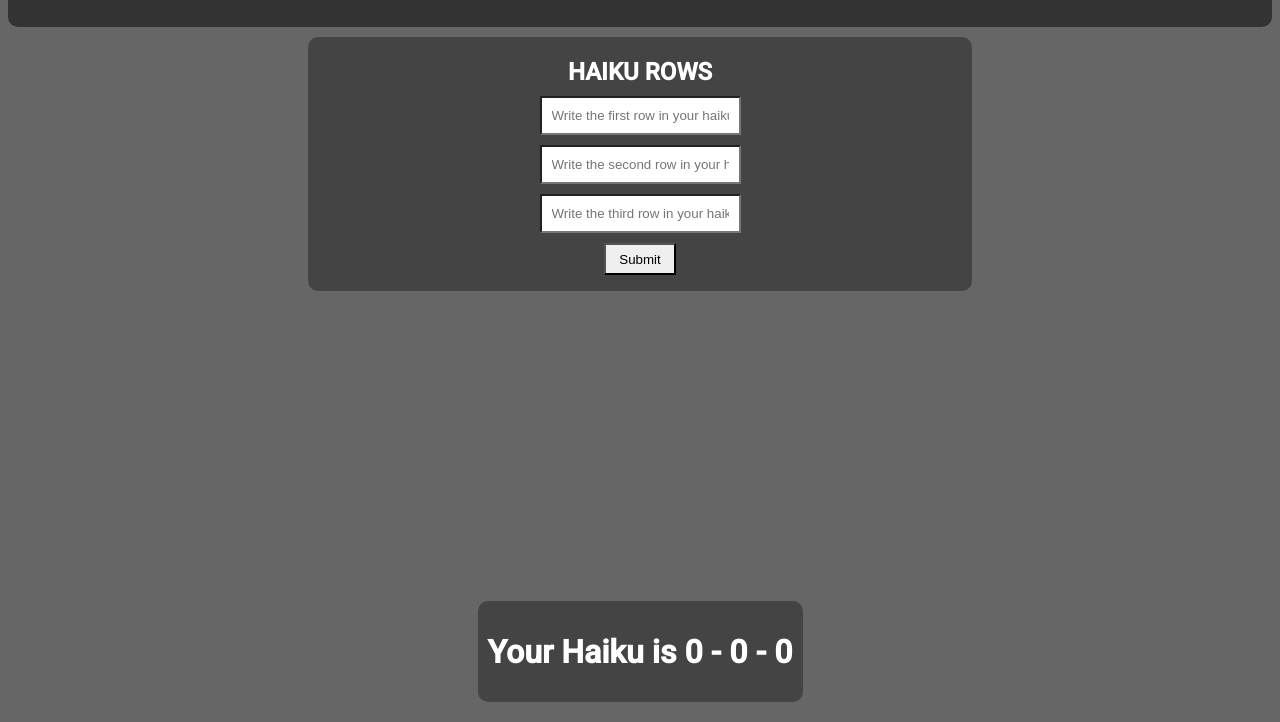
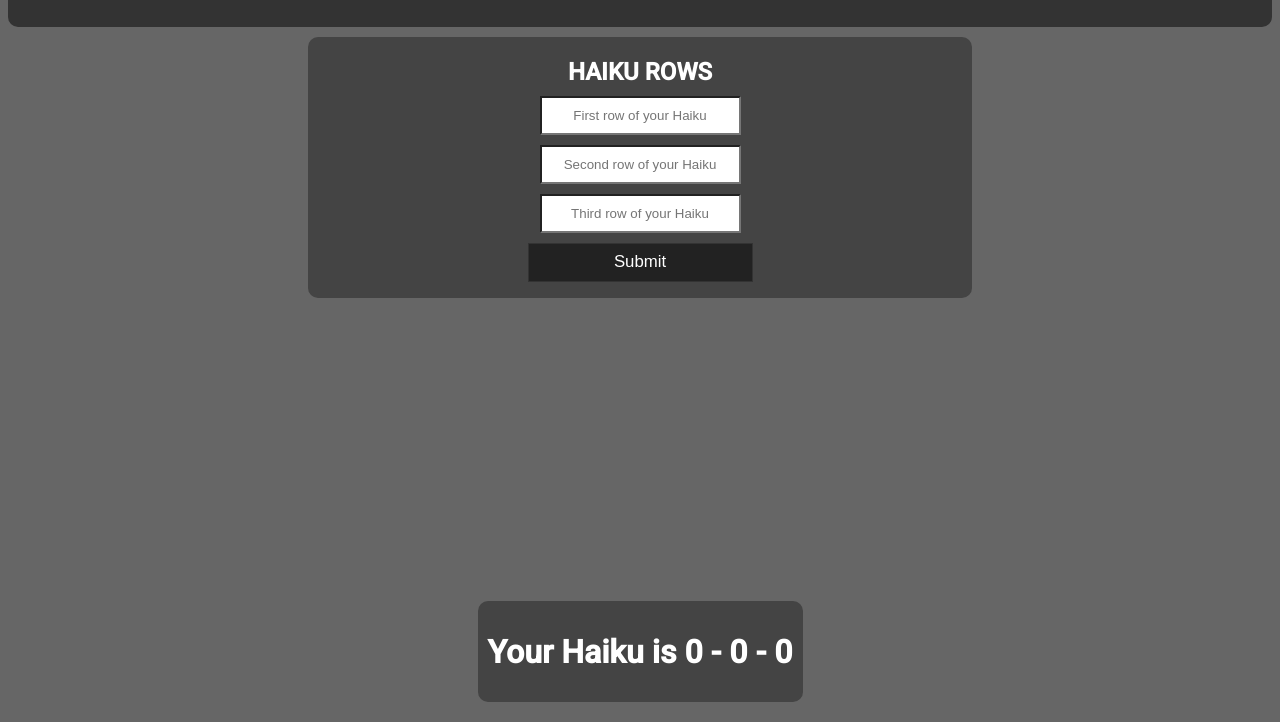
Before and after one commit to RasmusOB/HaikuChecker, a plain HTML site: page index.html in a window 1280 px wide. Shown: the part 78-800 px from the top of the page. Drawn offline with Linux system fonts and the light colour scheme.

Commit message:
Fixed graphics

```diff
--- a/index.html
+++ b/index.html
@@ -13,9 +13,9 @@
 
     <form id="rows">
       <h2>Haiku Rows</h2>
-      <input type="text" id="row1" placeholder="Write the first row in your haiku">
-      <input type="text" id="row2" placeholder="Write the second row in your haiku">
-      <input type="text" id="row3" placeholder="Write the third row in your haiku">
+      <input type="text" id="row1" placeholder="First row of your Haiku">
+      <input type="text" id="row2" placeholder="Second row of your Haiku">
+      <input type="text" id="row3" placeholder="Third row of your Haiku">
       <button type="submit" id="submit">Submit</button>
     </form>
 
--- a/style.css
+++ b/style.css
@@ -35,13 +35,19 @@ header {
   border-radius: 0;
   display: block;
   margin: auto;
+  text-align: center;
   margin-top: 10px;
   padding: 10px;
 }
 #rows button {
   margin-top: 10px;
   border-radius: 0;
-  padding: .5em 1em;
+  padding: 0.5em 1em;
+  background-color: #222;
+  color: #fff;
+  border: 1px solid #333;
+  width: 225px;;
+  font-size: 105%;
 }
 #numbers {
   position: absolute;
```
